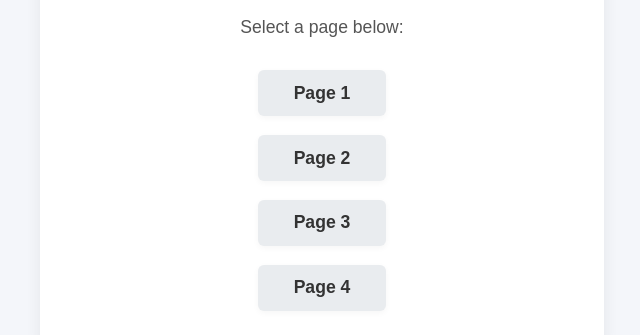
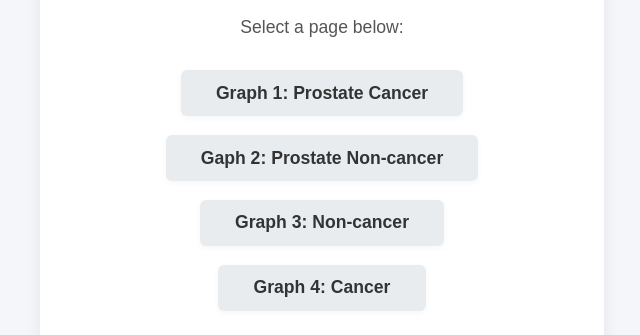
Before and after one commit to KrazyKats/TDA_cancer, a plain HTML site: page index.html in a window 1280 px wide. Shown: the part 129-464 px from the top of the page, without its empty margins (318-958 px from the left). Drawn offline with Linux system fonts and the light colour scheme.

Commit message:
update website

```diff
--- a/index.html
+++ b/index.html
@@ -11,10 +11,10 @@
         <p>Select a page below:</p>
         <section class="page-links">
             <ul>
-                <li><a href="website_files/mapper_x10_synthetic_copy.html">Page 1</a></li>
-                <li><a href="website_files/mapper_x10_synthetic_first.html">Page 2</a></li>
-                <li><a href="website_files/mapper_x10_synthetic_norm.html">Page 3</a></li>
-                <li><a href="website_files/mapper_x10_synthetic.html">Page 4</a></li>
+                <li><a href="website_files/mapper_x10_synthetic_copy.html">Graph  1: Prostate Cancer</a></li>
+                <li><a href="website_files/mapper_x10_synthetic_first.html">Gaph 2: Prostate Non-cancer</a></li>
+                <li><a href="website_files/mapper_x10_synthetic_norm.html">Graph 3: Non-cancer</a></li>
+                <li><a href="website_files/mapper_x10_synthetic.html">Graph 4: Cancer</a></li>
             </ul>
         </section>
     </main>
```
Also changed, not shown: 2 other files.
